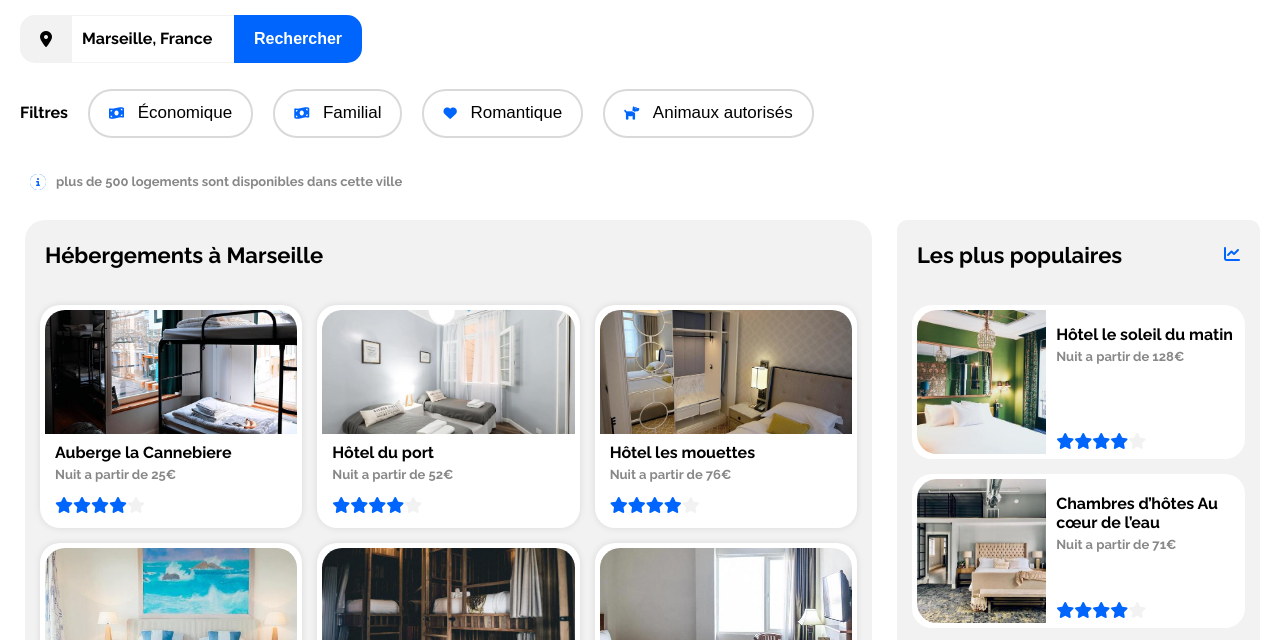
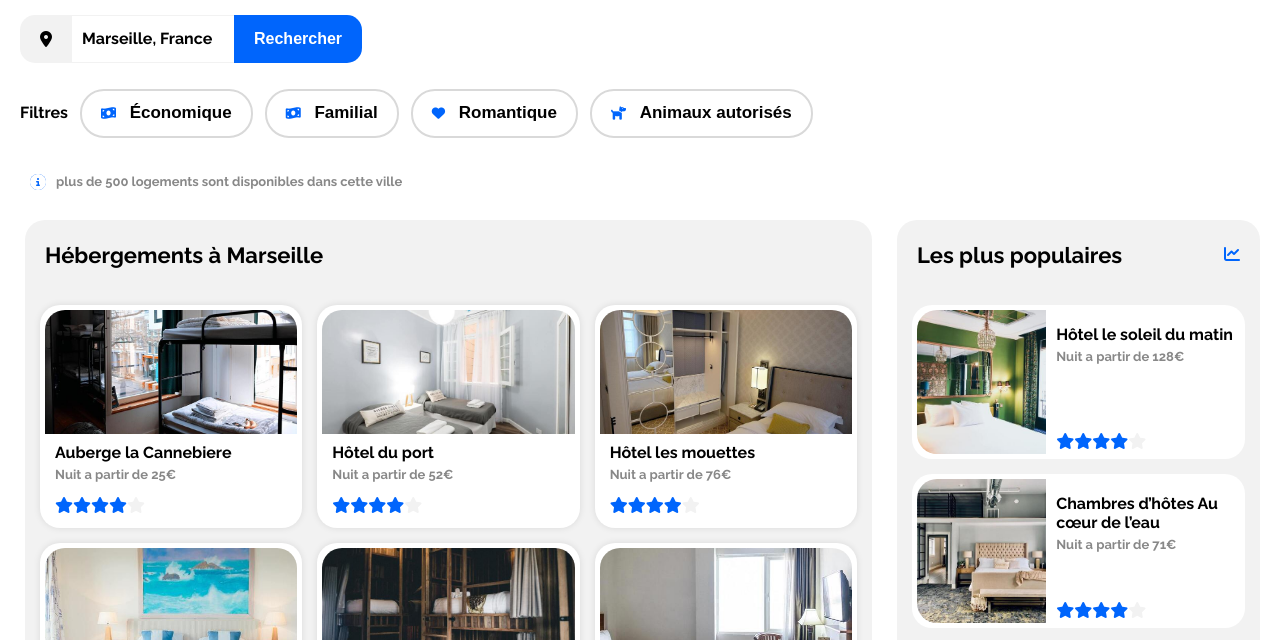
Before and after one commit to guidedbyreact/booki, a plain HTML site: page index.html in a window 1280 px wide. Shown: the part 151-791 px from the top of the page. Drawn offline with Linux system fonts and the light colour scheme.

Commit message:
23 mai 2023

```diff
--- a/assets/css/style.css
+++ b/assets/css/style.css
@@ -16,6 +16,12 @@ body {
   size: 20px;
   background-color: #FFFFFF;
 	margin: 0;
+	display: flex;
+	justify-content: center;
+}
+
+.main {
+	max-width: 1440px;
 }
 
 .logo img{
@@ -227,7 +233,7 @@ nav a:hover {
   padding: 20px;
   display: flex;
   align-items: left;
-  gap:20px;
+  gap:12px;
   margin-top: 20px;
   flex-wrap: wrap;
 }
@@ -247,6 +253,7 @@ nav a:hover {
   cursor: pointer;
   white-space: nowrap;
 	padding: 0;
+	font-weight: 700;
 }
 
 .fa-layers {
@@ -254,12 +261,14 @@ nav a:hover {
   border: 2px solid #D9D9D9;
   border-radius: 24px;
   padding : 15px 19px 15px 19px;
-
 }
 
-.filtres :hover {
+.filtres>span:hover {
   background-color: #DEEBFF;
-  color: white;
+}
+
+.filtres>span>span {
+	color: black;
 }
 
 .filtres .fa-layers-text :hover{
@@ -277,7 +286,6 @@ nav a:hover {
 }
 
 .fa-layers-text {
-  color:#000000;
   font-size: 17px;
   border:1px;
   margin-left: 10px;
@@ -499,7 +507,7 @@ nav a:hover {
   background-color: #F2F2F2;
   display: flex;
   flex-direction: column;
-  border-radius: 10px;
+  border-radius: 20px;
   margin-right: 20px;
 }
 
@@ -750,7 +758,7 @@ section h2 {
   flex:1 1 ;
   background-color: #ffffff;
   height:144px;
-  width:252px;
+  width:100%;
 }
 
 .image-activite img{
@@ -935,7 +943,7 @@ nav li {
   flex-direction: row;
   flex-wrap: wrap;
   justify-content: space-between;
-
+  flex-basis: 50%;
 }
 
 .filters button {
@@ -952,14 +960,6 @@ nav li {
   margin-top: 0px;
   margin-left: 0px;
   padding-left: 0px;
-}
-
-.filtre1, .filtre2{
-  flex-basis: 50%;
-}
-
-.filtre3, .filtre4{
-  flex-basis: 50%;
 }
 
 .filter-group {
--- a/index.html
+++ b/index.html
@@ -17,6 +17,7 @@
 
 </head>
 <body>
+	<div class="main">
     <header>
         <div class="logo">
         <img src="assets/img/logo/Booki.png" alt="Logo de Booki">
@@ -50,28 +51,28 @@
       </div>
       <div class="filters">
         <div class="filters_title">Filtres</div>
-				<button class="filtres filtre1 same-size">
+				<button class="filtres same-size">
 					<span class="fa-layers fa-fw economique">
 						<i class="fa-solid fa-money-bill-wave"></i>
-						<span class="fa-layers-text fa-inverse" data-fa-transform="shrink-8 down-3">Économique</span>
+						<span class="fa-layers-text" data-fa-transform="shrink-8 down-3">Économique</span>
 					</span>
 				</button>
-				<button class="filtres filtre2 same-size">
+				<button class="filtres same-size">
 					<span class="fa-layers fa-fw familial">
 						<i class="fa-solid fa-money-bill-wave"></i>
-						<span class="fa-layers-text fa-inverse" data-fa-transform="shrink-8 down-3">Familial</span>
+						<span class="fa-layers-text" data-fa-transform="shrink-8 down-3">Familial</span>
 					</span>
 				</button>
-				<button class="filtres filtre3 same-size">
+				<button class="filtres same-size">
 					<span class="fa-layers fa-fw romantique" >
 						<i class="fas fa-heart"></i>
-						<span class="fa-layers-text fa-inverse" data-fa-transform="shrink-8 down-3">Romantique</span>
+						<span class="fa-layers-text" data-fa-transform="shrink-8 down-3">Romantique</span>
 					</span>
 				</button>
-				<button class="filtres filtre4 same-size">
+				<button class="filtres same-size">
 					<span class="fa-layers fa-fw animaux">
 						<i class="fas fa-dog"></i>
-						<span class="fa-layers-text fa-inverse" data-fa-transform="shrink-8 down-3">Animaux autorisés</span>
+						<span class="fa-layers-text" data-fa-transform="shrink-8 down-3">Animaux autorisés</span>
 					</span>
 				</button>
       </div>
@@ -278,5 +279,6 @@
           </ul>
         </div>
       </footer>
+		</div>
 </body>
 </html>
```
